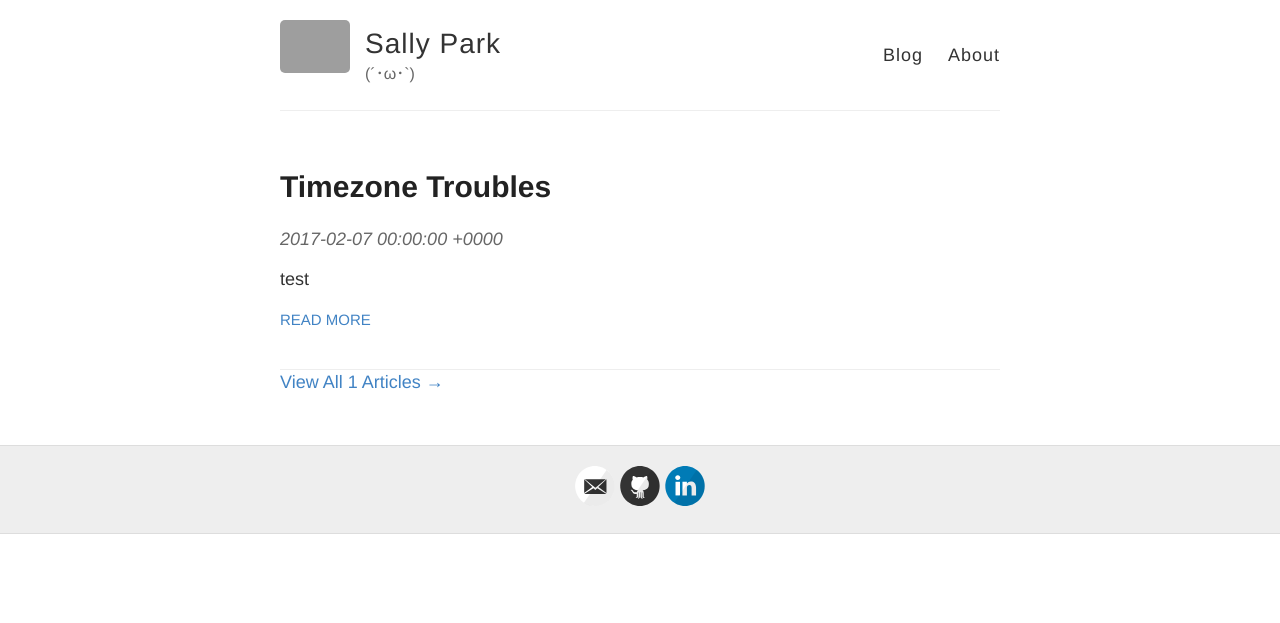
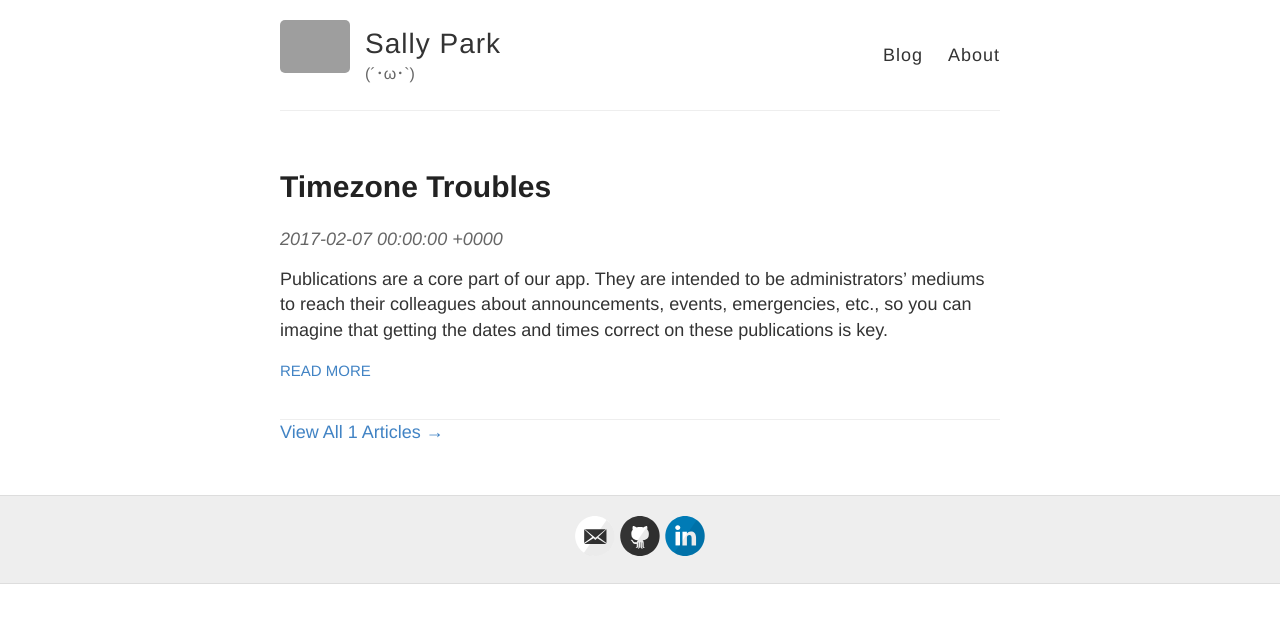
Before and after one commit to sally/sally.github.io, a Jekyll site: the page built from blog/index.html, in a window 1280 px wide. Shown: the top 623 px of the page. Built offline with Jekyll 4.4.1, drawn with Linux system fonts in a browser that asks for light colours; grey boxes are pictures that could not be loaded.

Commit message:
Add introduction to TT

```diff
--- a/_posts/2017-2-17-Timezone-Troubles.md
+++ b/_posts/2017-2-17-Timezone-Troubles.md
@@ -4,4 +4,10 @@ title: Timezone Troubles
 date: 2017-02-07
 ---
 
-test
+Publications are a core part of our app. They are intended to be administrators' mediums to reach their colleagues about announcements, events, emergencies, etc., so you can imagine that getting the dates and times correct on these publications is key.
+
+More specifically, we want to display the correct timestamps relative to the reader's timezone (rather than the publisher's timezone). It's easy to say, "oh, we'll just put HH:MM PST/MST/CST/EST depending on the publisher's time," but then we're leaving the employees to do the conversions themselves - which isn't very conducive to a positive user experience.
+
+-> ![](http://i.imgur.com/byDfdbJ.gif) <-
+
+-> *So if I live in Phoenix, and it's currently daylight saving's time, which Arizona doesn't observe... Then I subtract 2 hours my time to get to... Wait, that's not right.* <-
```
